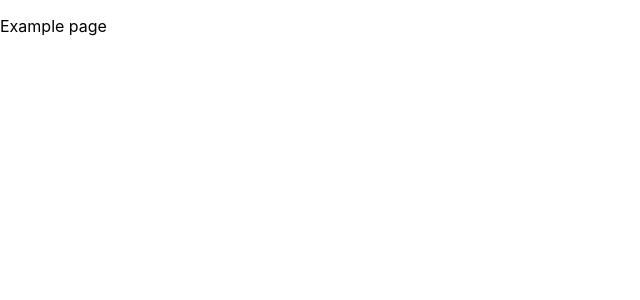
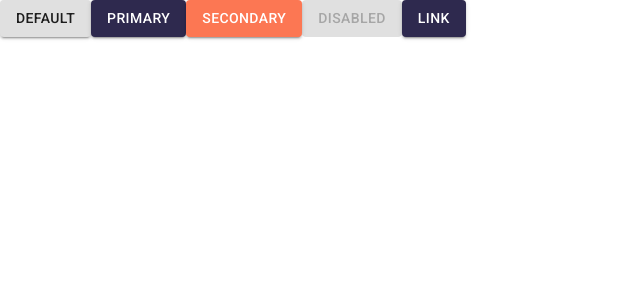
Before and after one commit to iamMikeLe/cooker_app, a React (Create React App) app: page /examplePage/ in a window 1280 px wide. Shown: the top 300 px of the page, without its empty margins (0-640 px from the left). Built offline with nearby package versions, Linux system fonts and the light colour scheme.

Commit message:
installed mui theme

```diff
--- a/package.json
+++ b/package.json
@@ -3,6 +3,8 @@
   "version": "0.1.0",
   "private": true,
   "dependencies": {
+    "@material-ui/core": "^4.8.0",
+    "@material-ui/icons": "^4.5.1",
     "@testing-library/jest-dom": "^4.2.4",
     "@testing-library/react": "^9.4.0",
     "@testing-library/user-event": "^7.1.2",
@@ -12,7 +14,8 @@
     "react-router-dom": "^5.1.2",
     "react-scripts": "3.3.0",
     "redux": "^4.0.4",
-    "redux-thunk": "^2.3.0"
+    "redux-thunk": "^2.3.0",
+    "typeface-roboto": "0.0.75"
   },
   "scripts": {
     "start": "react-scripts start",
--- /dev/null
+++ b/src/Constants/muiTheme.js
@@ -0,0 +1,36 @@
+export const muiTheme = {
+  palette: {
+    common: {
+      black: '#000',
+      white: '#fff'
+    },
+    background: {
+      paper: '#fff',
+      'default': '#fafafa'
+    },
+    primary: {
+      light: 'rgba(125, 118, 174, 1)',
+      main: 'rgba(46, 41, 78, 1)',
+      dark: 'rgba(17, 12, 45, 1)',
+      contrastText: 'rgba(255, 255, 255, 1)'
+    },
+    secondary: {
+      light: 'rgba(255, 184, 164, 1)',
+      main: 'rgba(252, 119, 83, 1)',
+      dark: 'rgba(224, 89, 53, 1)',
+      contrastText: 'rgba(255, 255, 255, 1)'
+    },
+    error: {
+      light: 'rgba(240, 71, 92, 1)',
+      main: 'rgba(231, 29, 54, 1)',
+      dark: 'rgba(211, 5, 30, 1)',
+      contrastText: '#fff'
+    },
+    text: {
+      primary: 'rgba(0, 0, 0, 0.87)',
+      secondary: 'rgba(0, 0, 0, 0.54)',
+      disabled: 'rgba(0, 0, 0, 0.38)',
+      hint: 'rgba(0, 0, 0, 0.38)'
+    }
+  }
+}
--- a/src/Pages/examplePage/ExamplePage.jsx
+++ b/src/Pages/examplePage/ExamplePage.jsx
@@ -1,9 +1,22 @@
 import React from "react";
+import Button from '@material-ui/core/Button';
 
 const examplePage = () => {
   return (
     <div>
-      <p>Example page</p>
+      <Button variant="contained">Default</Button>
+      <Button variant="contained" color="primary">
+        Primary
+      </Button>
+      <Button variant="contained" color="secondary">
+        Secondary
+      </Button>
+      <Button variant="contained" disabled>
+        Disabled
+      </Button>
+      <Button variant="contained" color="primary" href="#contained-buttons">
+        Link
+      </Button>
     </div>
   );
 };
--- a/src/index.jsx
+++ b/src/index.jsx
@@ -3,6 +3,7 @@ import ReactDOM from 'react-dom';
 import './index.css';
 import App from './App';
 import registerServiceWorker from './serviceWorkerDev';
+import 'typeface-roboto';
 
 ReactDOM.render(<App />, document.getElementById('root'));
 
```
Also changed, not shown: src/App.jsx (+5 -2 lines), 1 other file (tests, documents, lock files or other folders).
